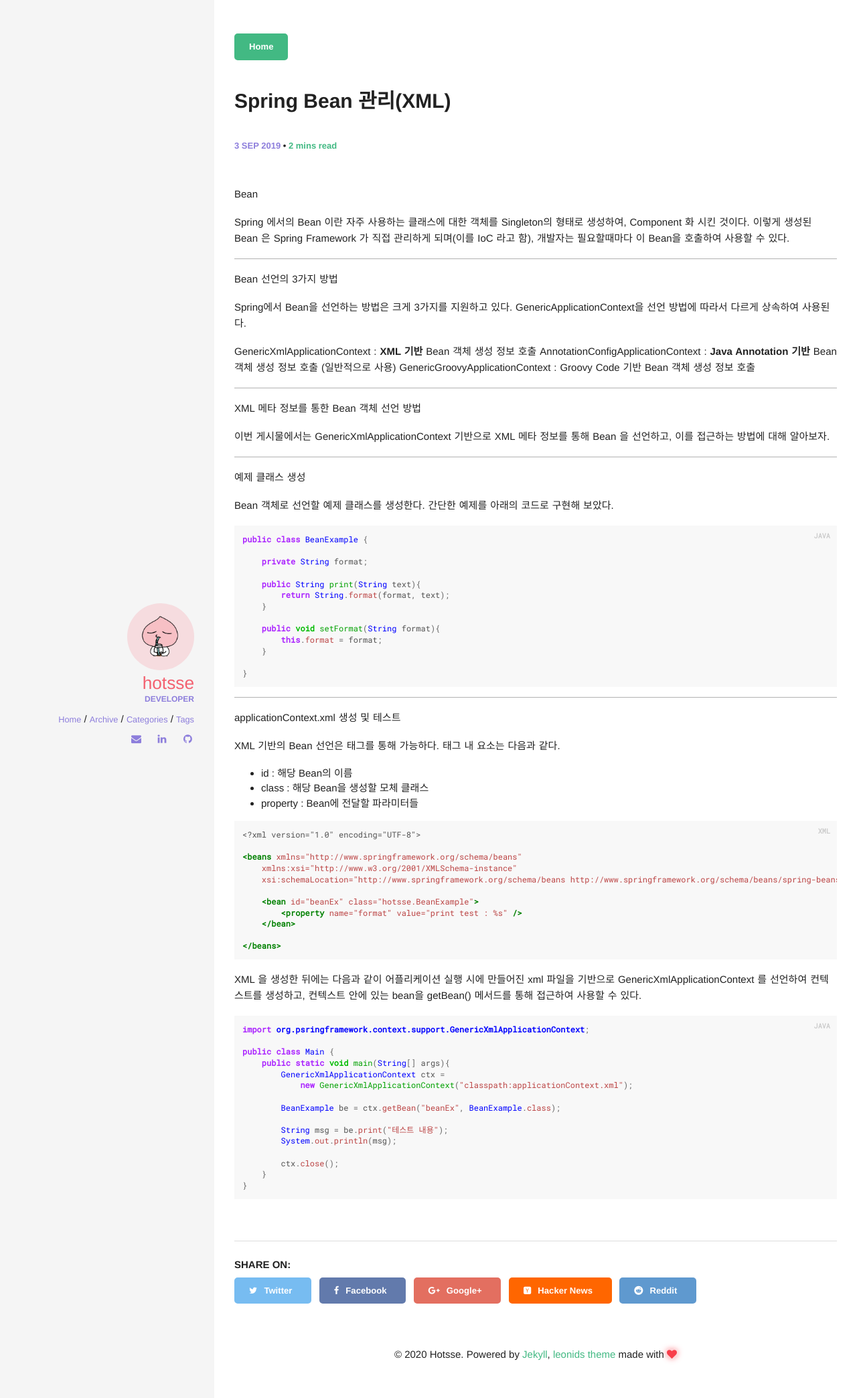
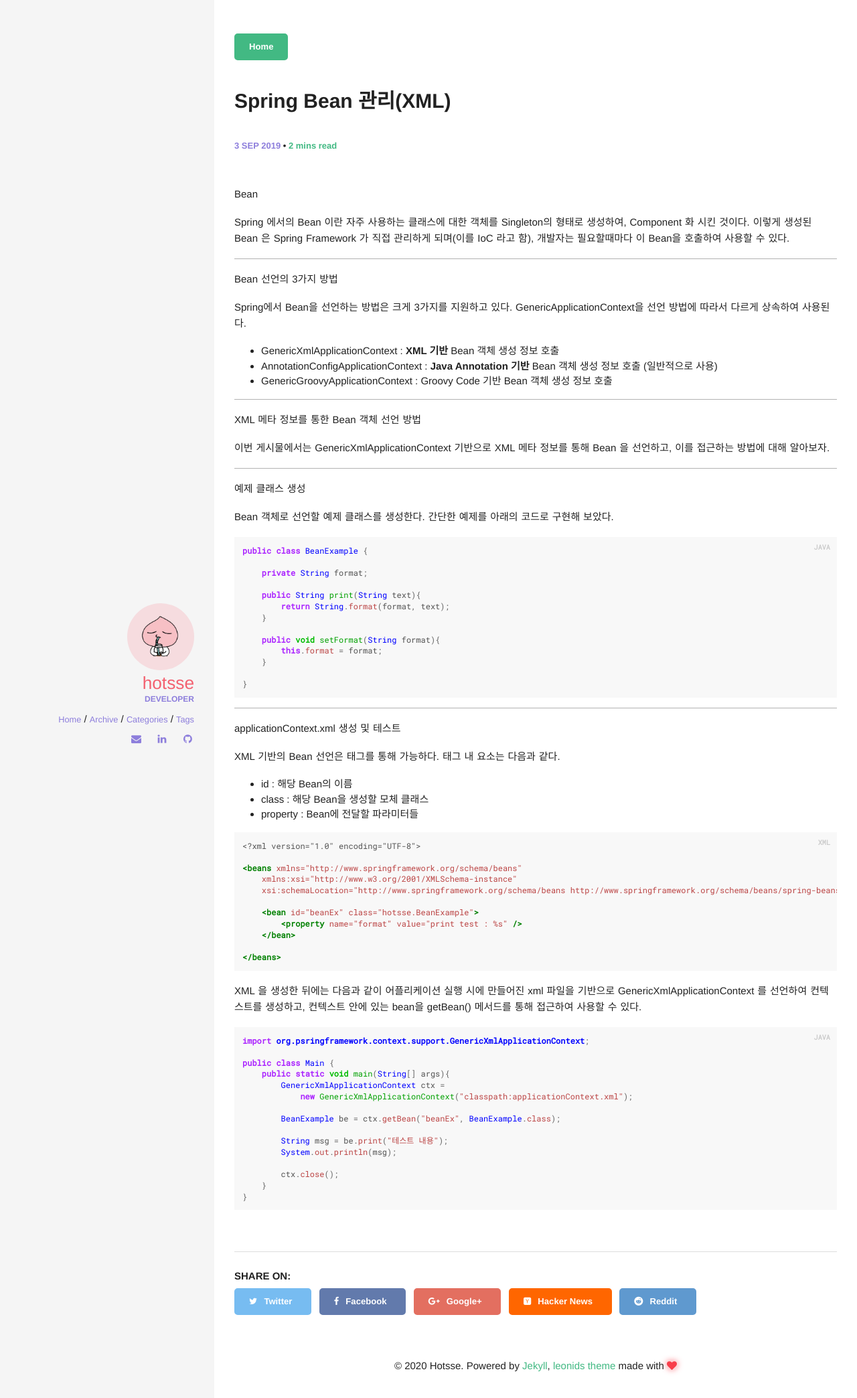
Before and after one commit to Hotsse/hotsse.github.io, a Jekyll site: the page built from _posts/2019-09-03-Spring Bean(XML).md, in a window 1280 px wide. Shown: the top 2088 px of the page at 67% size. Built offline with Jekyll 4.4.1, drawn with Linux system fonts in a browser that asks for light colours; comment, search, counter and statistics services are not loaded.

```diff
--- a/_posts/2019-09-03-Spring Bean(XML).md
+++ b/_posts/2019-09-03-Spring Bean(XML).md
@@ -17,9 +17,9 @@ Bean 선언의 3가지 방법
 Spring에서 Bean을 선언하는 방법은 크게 3가지를 지원하고 있다.
 GenericApplicationContext을 선언 방법에 따라서 다르게 상속하여 사용된다.
 
-GenericXmlApplicationContext : **XML 기반** Bean 객체 생성 정보 호출
-AnnotationConfigApplicationContext : **Java Annotation 기반** Bean 객체 생성 정보 호출 (일반적으로 사용)
-GenericGroovyApplicationContext : Groovy Code 기반 Bean 객체 생성 정보 호출
+- GenericXmlApplicationContext : **XML 기반** Bean 객체 생성 정보 호출
+- AnnotationConfigApplicationContext : **Java Annotation 기반** Bean 객체 생성 정보 호출 (일반적으로 사용)
+- GenericGroovyApplicationContext : Groovy Code 기반 Bean 객체 생성 정보 호출
 
 -------------
 
```
